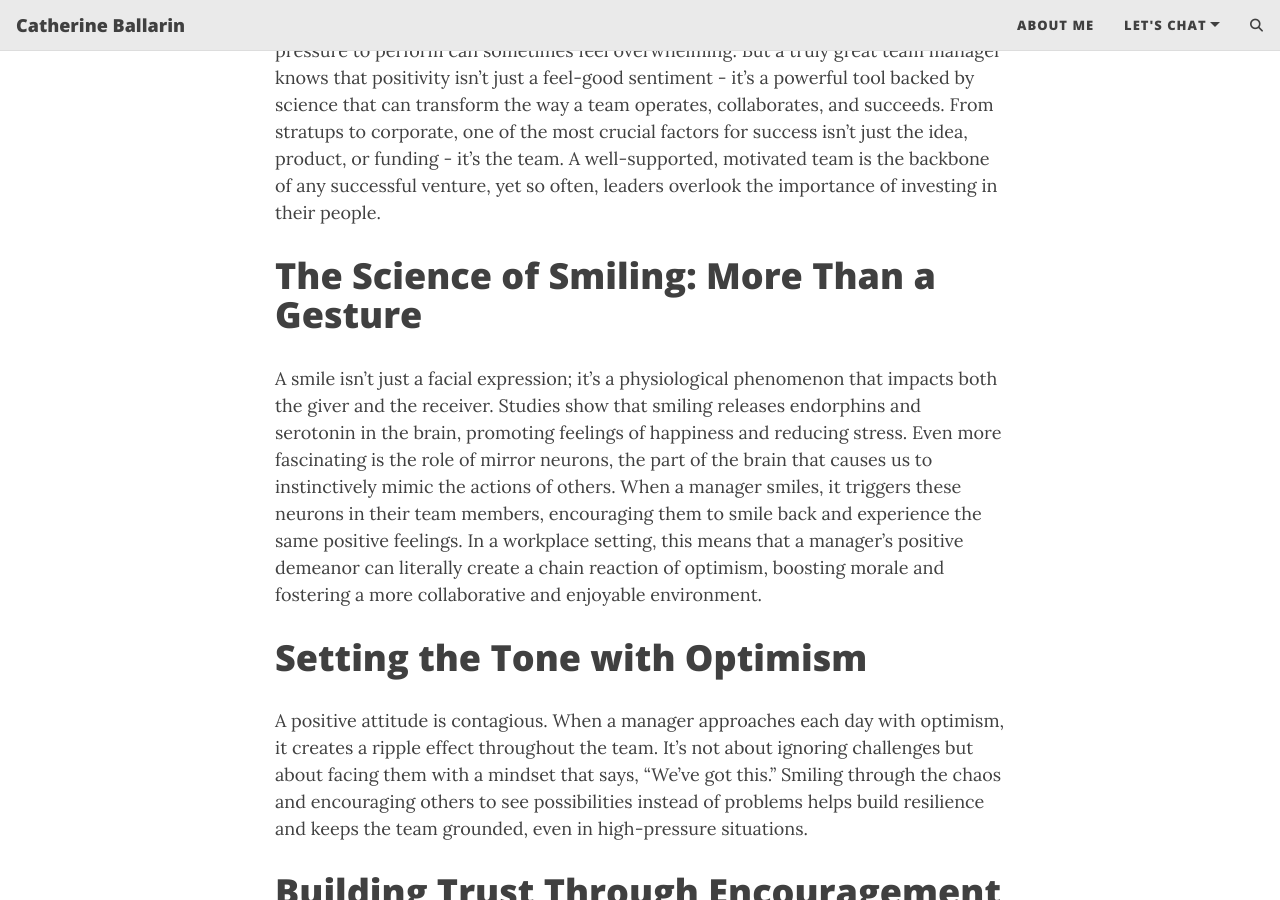
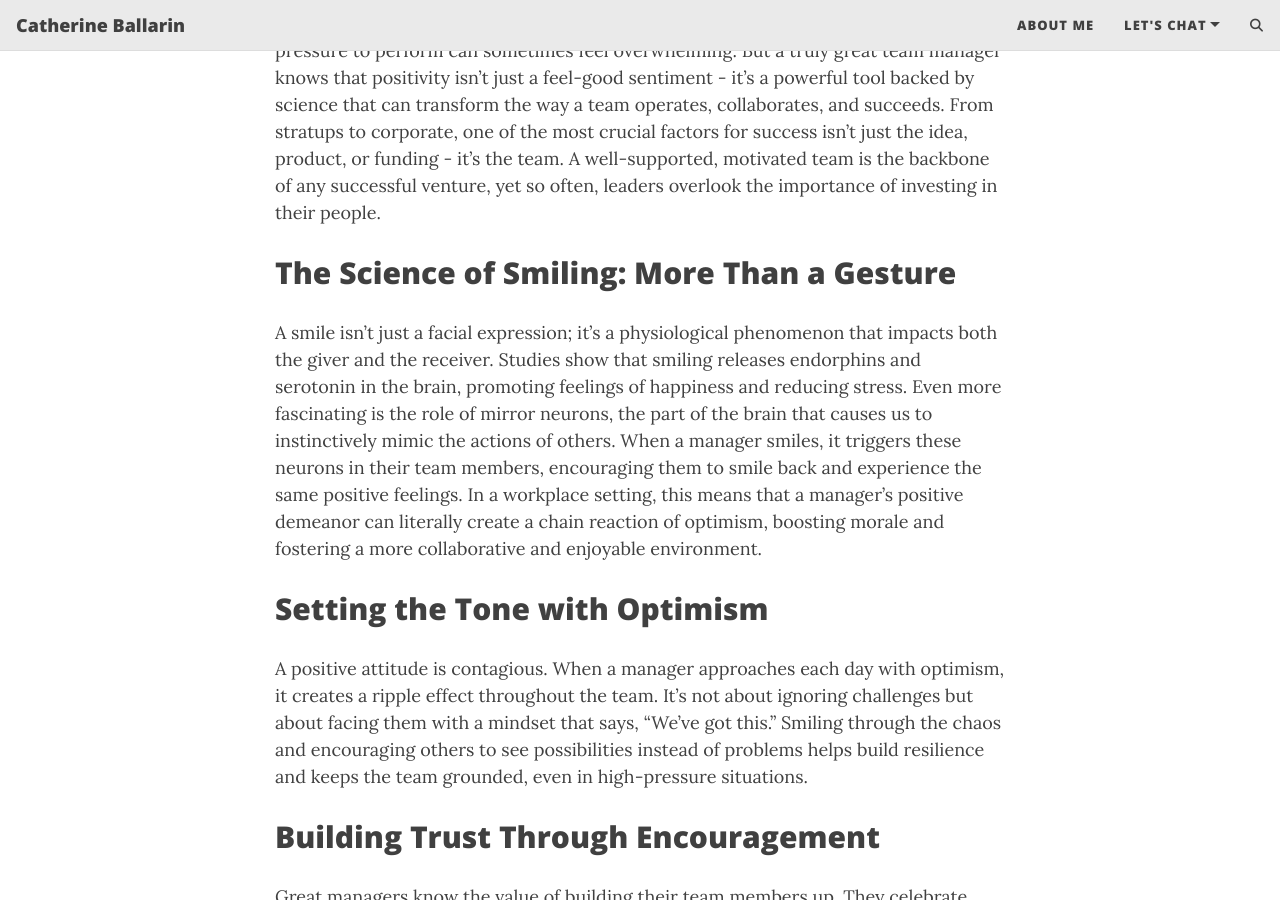
Before and after one commit to CatherineBallarin/CatherineBallarin.github.io, a Jekyll site: the page built from _posts/2024-12-24-The-Heart-of-Team-Success.md, in a window 1280 px wide and 900 px high, scrolled down 595 px. Built offline with Jekyll 4.4.1, drawn with Linux system fonts in a browser that asks for light colours; comment, search, counter and statistics services are not loaded.

```diff
--- a/_posts/2024-12-24-The-Heart-of-Team-Success.md
+++ b/_posts/2024-12-24-The-Heart-of-Team-Success.md
@@ -11,37 +11,37 @@ author: Catherine Ballarin
 In any team, challenges are inevitable. Deadlines loom, obstacles arise, and the pressure to perform can sometimes feel overwhelming. But a truly great team manager knows that positivity isn’t just a feel-good sentiment - it’s a powerful tool backed by science that can transform the way a team operates, collaborates, and succeeds.
 From stratups to corporate, one of the most crucial factors for success isn’t just the idea, product, or funding - it's the team. A well-supported, motivated team is the backbone of any successful venture, yet so often, leaders overlook the importance of investing in their people.
 
-# The Science of Smiling: More Than a Gesture
+## The Science of Smiling: More Than a Gesture
 
 A smile isn’t just a facial expression; it’s a physiological phenomenon that impacts both the giver and the receiver. Studies show that smiling releases endorphins and serotonin in the brain, promoting feelings of happiness and reducing stress.
 Even more fascinating is the role of mirror neurons, the part of the brain that causes us to instinctively mimic the actions of others. When a manager smiles, it triggers these neurons in their team members, encouraging them to smile back and experience the same positive feelings.
 In a workplace setting, this means that a manager’s positive demeanor can literally create a chain reaction of optimism, boosting morale and fostering a more collaborative and enjoyable environment.
 
-# Setting the Tone with Optimism
+## Setting the Tone with Optimism
 
 A positive attitude is contagious. When a manager approaches each day with optimism, it creates a ripple effect throughout the team. It’s not about ignoring challenges but about facing them with a mindset that says, “We’ve got this.”
 Smiling through the chaos and encouraging others to see possibilities instead of problems helps build resilience and keeps the team grounded, even in high-pressure situations.
 
-# Building Trust Through Encouragement
+## Building Trust Through Encouragement
 
 Great managers know the value of building their team members up. They celebrate wins - big or small - and provide constructive feedback with kindness and encouragement.
 Positivity, reinforced through simple acts like smiling and showing appreciation, fosters trust and creates an environment where team members feel valued. This trust encourages them to share ideas, take risks, and collaborate more openly, knowing their manager is their biggest advocate.
 
-# Creating a Collaborative Environment
+## Creating a Collaborative Environment
 
 When positivity is at the core of management, it shapes the entire team dynamic. It cultivates a culture where people feel respected, appreciated, and motivated to contribute.
 In a positive workplace, collaboration thrives because people are comfortable expressing themselves. They know their manager sees their potential and will work alongside them to unlock it.
 
-# Turning Challenges into Opportunities
+## Turning Challenges into Opportunities
 
 Positivity isn’t about pretending everything is perfect; it’s about finding the silver lining and leading by example when things get tough.
 A smile, supported by the science of mirror neurons, can help diffuse tension, reframe challenges as opportunities for growth, and inspire creative problem-solving. Great managers use this tool to show their team that setbacks are simply stepping stones to success.
 
-# The Little Things Matter
+## The Little Things Matter
 
 Sometimes, positivity is as simple as a smile, a kind word, or an acknowledgment of effort. These small gestures create an atmosphere of warmth and connection that makes people want to give their best every day.
 
-# The Impact of Positivity in Leadership
+## The Impact of Positivity in Leadership
 
 Positivity isn’t just a soft skill - it’s a strategy backed by science. Smiling, optimism, and encouragement drive performance, strengthen relationships, and create a sense of purpose within a team. When a manager leads with positivity, they unlock potential and pave the way for success.
 
```
